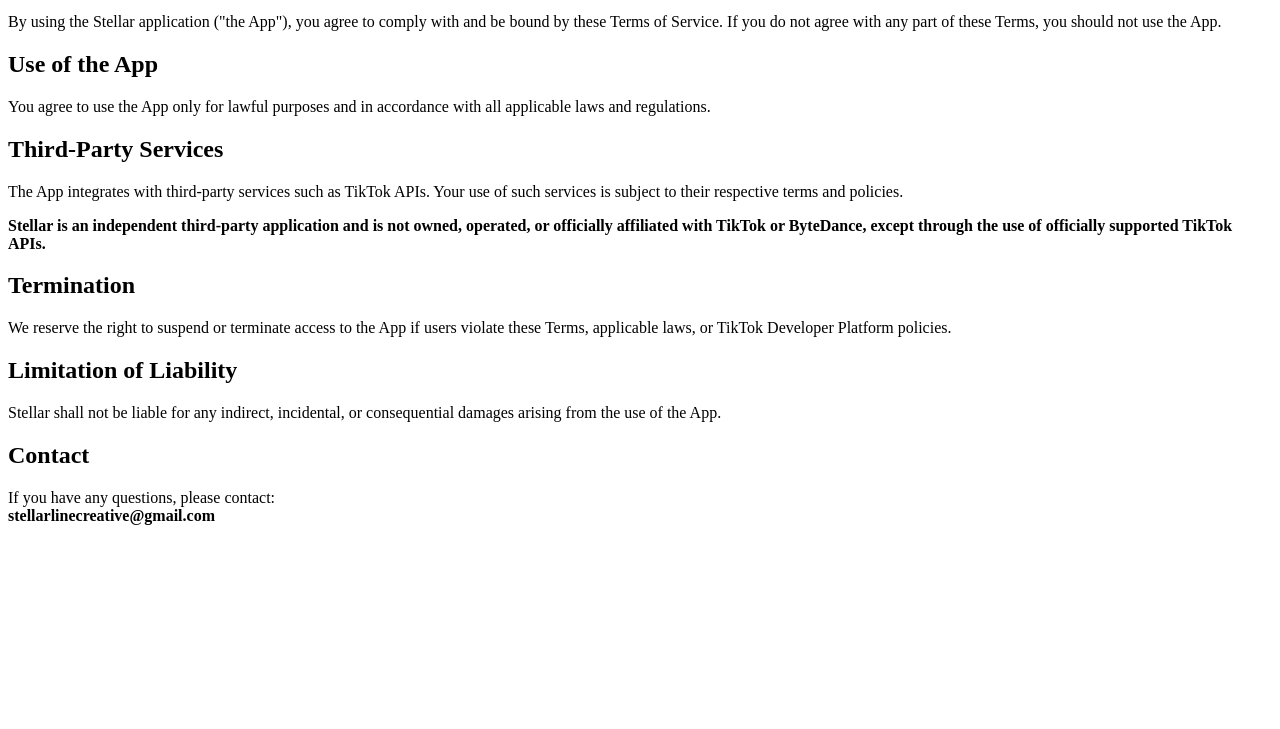
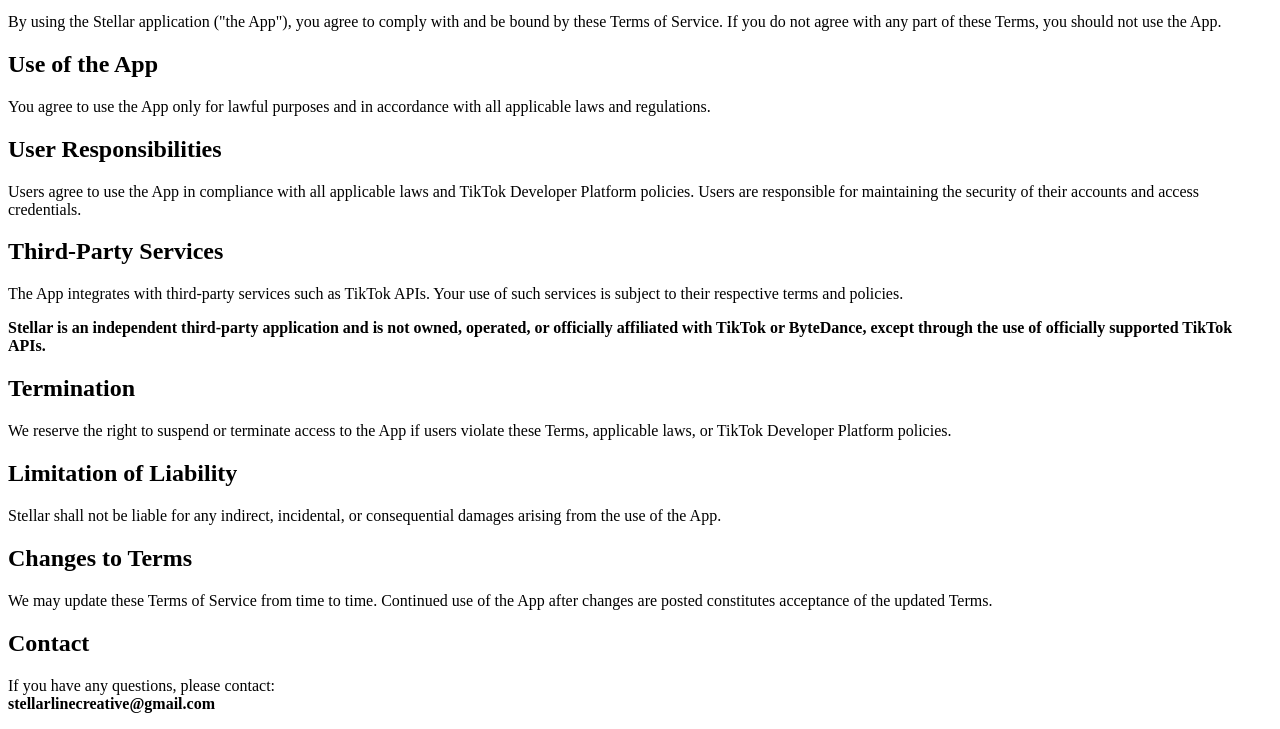
Before and after one commit to stellarlinecreative-cell/stellar-legal, a plain HTML site: page terms.html in a window 1280 px wide. Shown: the part 101-830 px from the top of the page. Before the commit the page ends 800 px from the top, so only its background shows below. Drawn offline with Linux system fonts and the light colour scheme.

Commit message:
Update terms.html

```diff
--- a/terms.html
+++ b/terms.html
@@ -19,13 +19,19 @@
     You agree to use the App only for lawful purposes and in accordance with all applicable laws and regulations.
   </p>
 
+  <!-- 🔥 Tambahan baru -->
+  <h2>User Responsibilities</h2>
+  <p>
+    Users agree to use the App in compliance with all applicable laws and TikTok Developer Platform policies.
+    Users are responsible for maintaining the security of their accounts and access credentials.
+  </p>
+
   <h2>Third-Party Services</h2>
   <p>
     The App integrates with third-party services such as TikTok APIs. Your use of such services is subject to their
     respective terms and policies.
   </p>
 
-  <!-- ✅ Tambahan yang kamu minta -->
   <p>
     <strong>
       Stellar is an independent third-party application and is not owned, operated, or officially affiliated
@@ -33,7 +39,6 @@
     </strong>
   </p>
 
-  <!-- ✅ Section baru sebelum Limitation of Liability -->
   <h2>Termination</h2>
   <p>
     We reserve the right to suspend or terminate access to the App if users violate these Terms,
@@ -45,6 +50,13 @@
     Stellar shall not be liable for any indirect, incidental, or consequential damages arising from the use of the App.
   </p>
 
+  <!-- 🔥 Tambahan baru -->
+  <h2>Changes to Terms</h2>
+  <p>
+    We may update these Terms of Service from time to time. Continued use of the App after changes are posted
+    constitutes acceptance of the updated Terms.
+  </p>
+
   <h2>Contact</h2>
   <p>
     If you have any questions, please contact:
```
